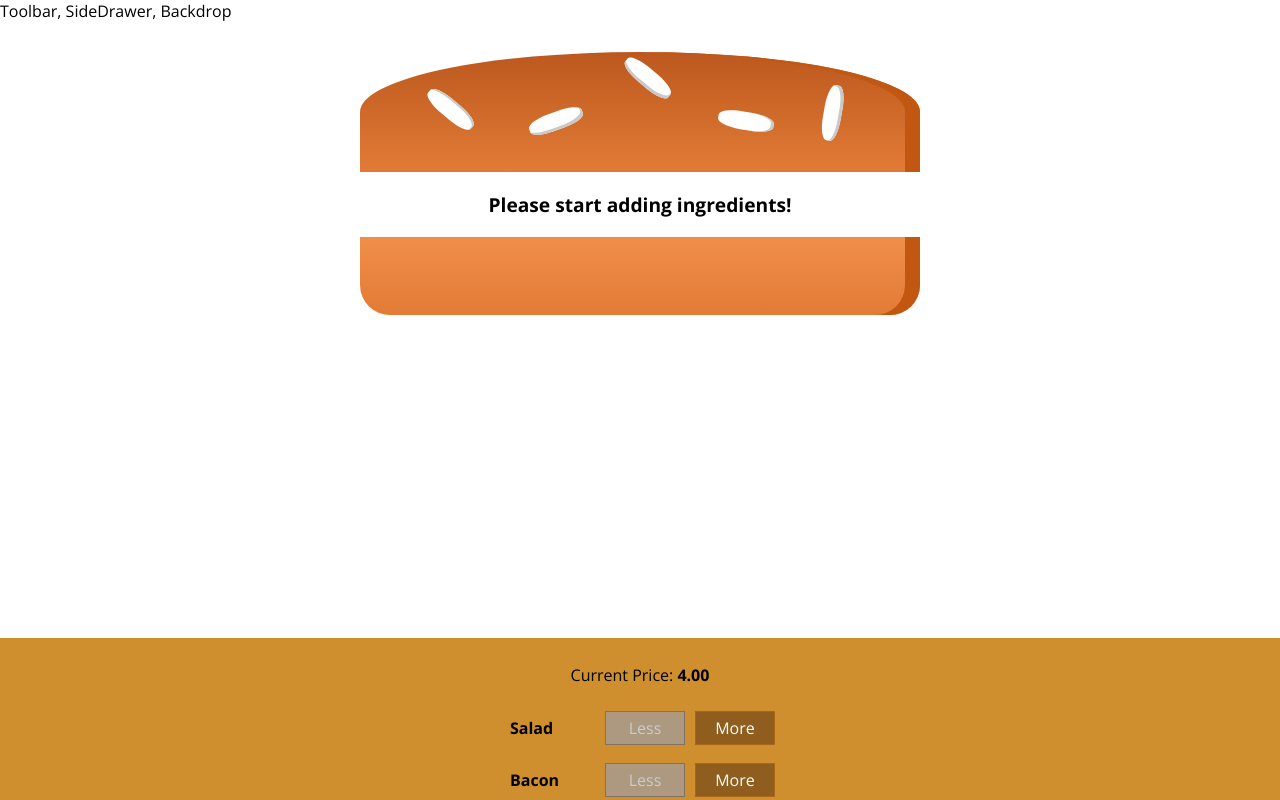
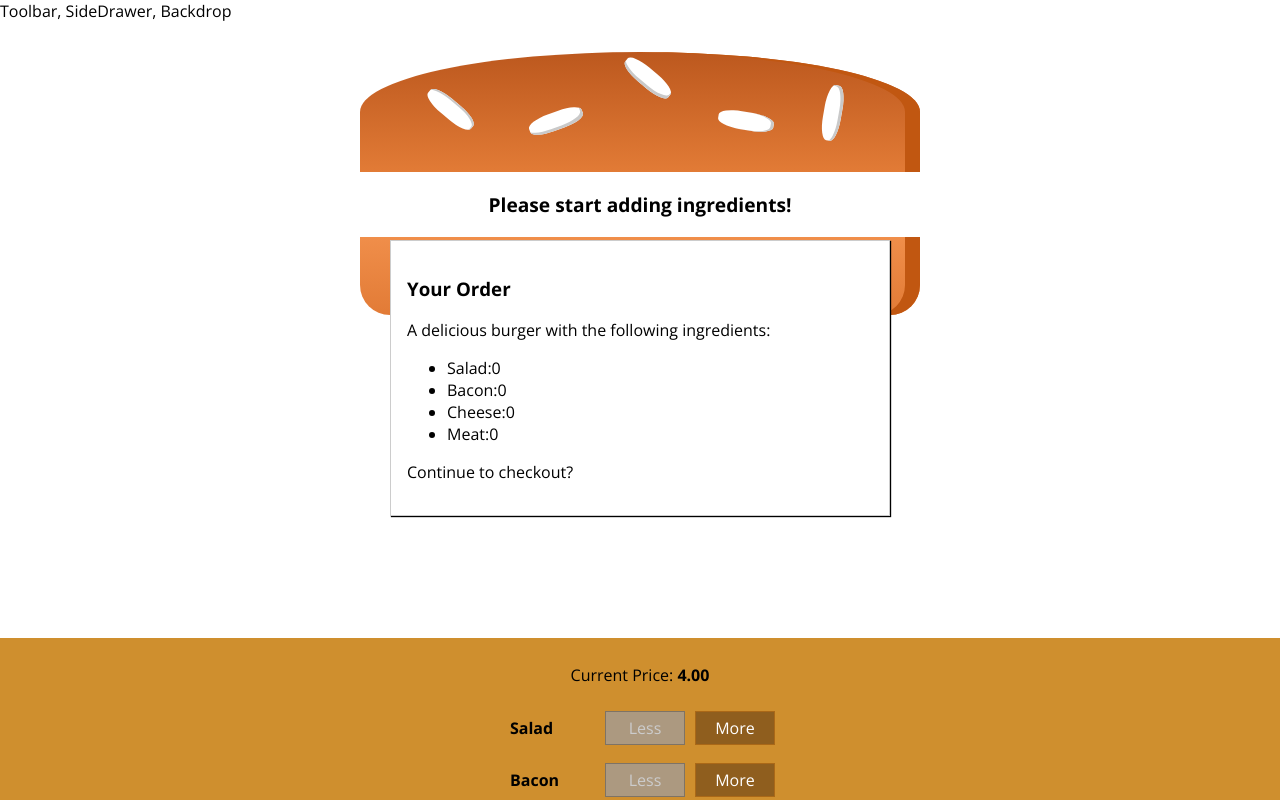
Before and after one commit to smit-18/burger-builder-app, a React (Create React App) app: page / in a window 1280 px wide. Shown: the top 800 px of the page. Built offline with nearby package versions, Linux system fonts and the light colour scheme.

Commit message:
Added Modal Component

```diff
--- /dev/null
+++ b/src/components/Burger/OrderSummary/OrderSummary.js
@@ -0,0 +1,24 @@
+import React from "react";
+
+const orderSummary = (props) => {
+  const ingredientSummary = Object.keys(props.ingredients).map((igKey) => {
+    return (
+      <li key={igKey}>
+        <span style={{ textTransform: "capitalize" }}>{igKey}</span>:
+        {props.ingredients[igKey]}
+      </li>
+    );
+  });
+  return (
+    <>
+      <h3>Your Order</h3>
+      <p>A delicious burger with the following ingredients: </p>
+      <ul>
+          {ingredientSummary}
+      </ul>
+      <p>Continue to checkout?</p>
+    </>
+  );
+};
+
+export default orderSummary;
--- /dev/null
+++ b/src/components/UI/Modal/Modal.js
@@ -0,0 +1,11 @@
+import React from 'react';
+
+import classes from './Modal.module.css';
+
+const modal = (props) => (
+    <div className={classes.Modal}>
+        {props.children}
+    </div>
+);
+
+export default modal;
--- /dev/null
+++ b/src/components/UI/Modal/Modal.module.css
@@ -0,0 +1,20 @@
+.Modal {
+    position: fixed;
+    z-index: 500;
+    background-color: white;
+    width: 70%;
+    border: 1px solid #ccc;
+    box-shadow: 1px 1px 1px black;
+    padding: 16px;
+    left: 15%;
+    top: 30%;
+    box-sizing: border-box;
+    transition: all 0.3s ease-out;
+}
+
+@media (min-width: 600px) {
+    .Modal {
+        width: 500px;
+        left: calc(50% - 250px);
+    }
+}
--- a/src/containers/BurgerBuilder/BurgerBuilder.js
+++ b/src/containers/BurgerBuilder/BurgerBuilder.js
@@ -1,7 +1,9 @@
 import React, { Component } from "react";
+
 import BuildControls from "../../components/Burger/BuildControls/BuildControls";
-
 import Burger from "../../components/Burger/Burger";
+import Modal from '../../components/UI/Modal/Modal';
+import OrderSummary from '../../components/Burger/OrderSummary/OrderSummary';
 
 const INGREDIENT_PRICES = {
   salad: 0.5,
@@ -75,6 +77,9 @@
     }
     return (
       <>
+        <Modal>
+            <OrderSummary ingredients={this.state.ingredients}/>
+        </Modal>
         <Burger ingredients={this.state.ingredients} />
         <BuildControls
           ingredientAdded={this.addIngredientHandler}
```
Also changed, not shown: src/components/UI/Backdrop/Backdrop.js (added).
